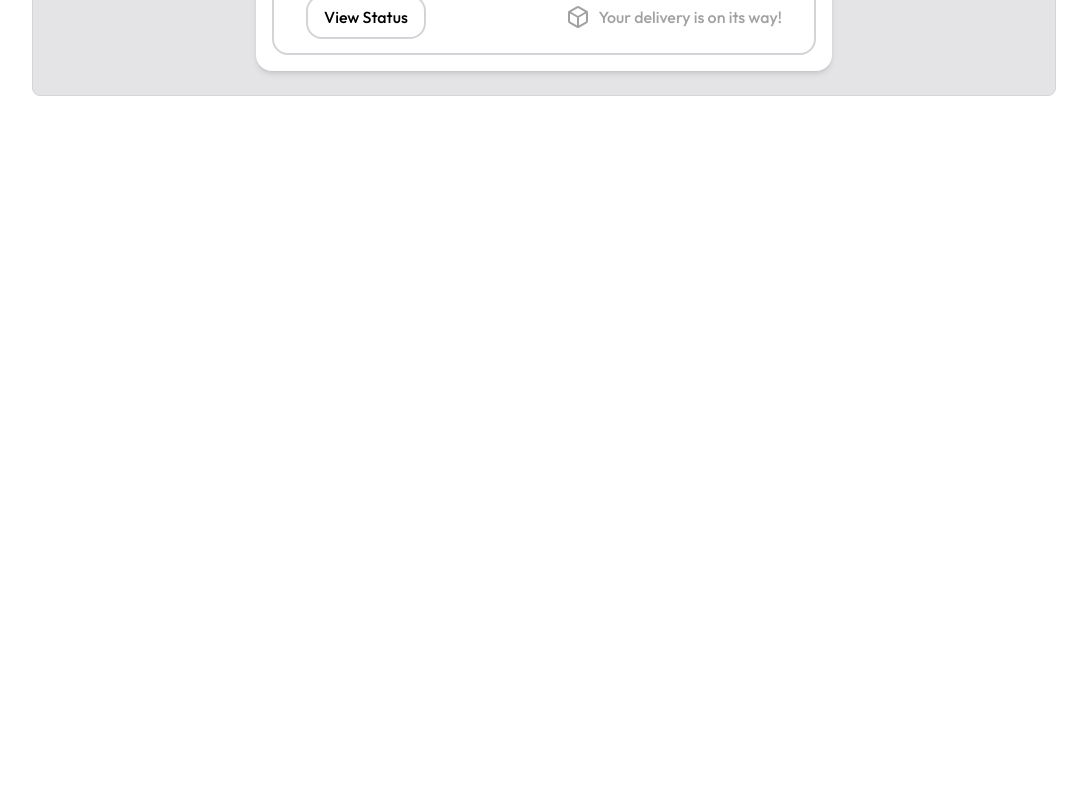
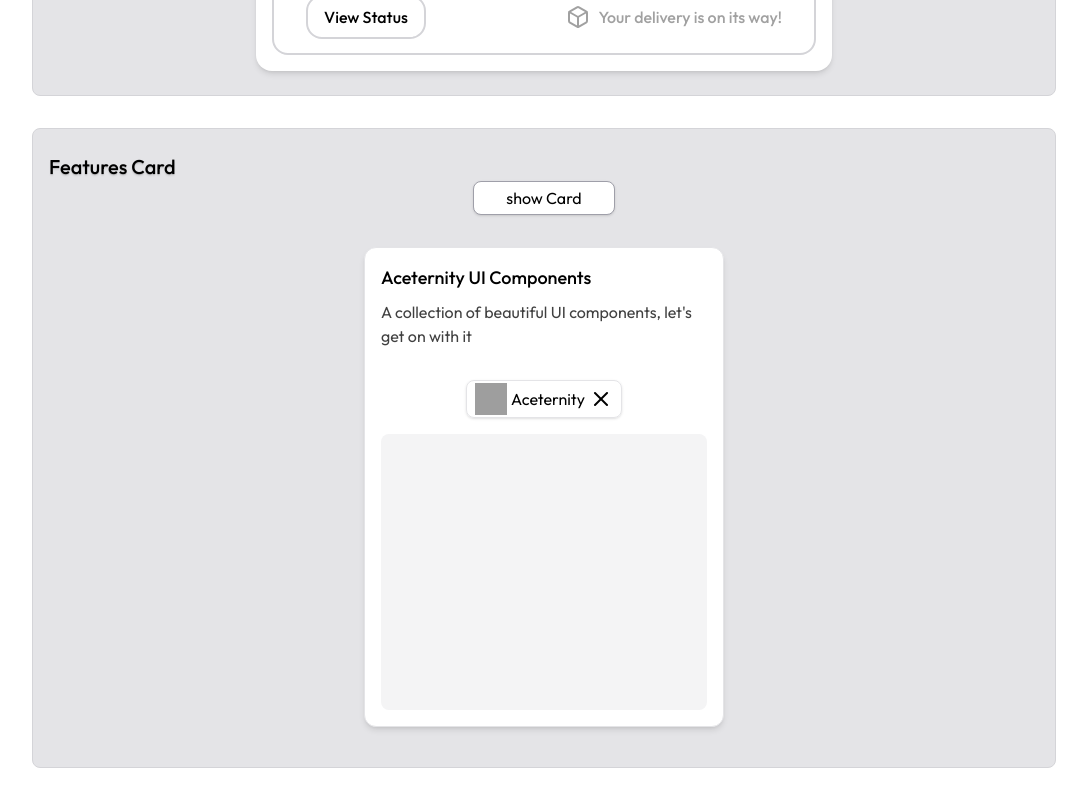
Before and after one commit to rishiraj1209/design-inspirations, a React (Vite) app in the folder ui-components/: page /cards in a window 1280 px wide. Shown: the part 615-1415 px from the top of the page, without its empty margins (96-1183 px from the left). Before the commit the page ends 969 px from the top, so only its background shows below. Built offline with nearby package versions, Linux system fonts and the light colour scheme; grey boxes are pictures that could not be loaded; the HTML template or start-up script is replaced by a standard one; a web font is replaced by a local one.

Commit message:
added aceternity features card

```diff
--- /dev/null
+++ b/ui-components/src/components/Cards/featuresCard/FeaturesCard.tsx
@@ -0,0 +1,118 @@
+import { Hourglass, MessageSquare, View, XIcon } from "lucide-react";
+import { AnimatePresence, motion } from "motion/react"
+import { useState } from "react";
+const FeaturesCard = () => {
+    const [open, setOpen] = useState(true);
+  return (
+    <div className="flex flex-col gap-8 items-center justify-center">
+        <motion.button
+        initial={{
+            scale:1
+        }}
+        whileTap={{
+            scale:0.9
+        }}
+        transition={{
+            type:'spring', stiffness:200, damping:20
+        }}
+
+        className="border px-8 py-1 rounded-lg border-zinc-400 bg-white shadow-sm" onClick={()=>{setOpen(true)}}>
+            show Card
+        </motion.button>
+        <AnimatePresence>
+            {open &&
+                (
+                <motion.div
+                initial={{
+                    opacity:0,
+                    scale:0.95,
+                    filter:"blur(10px)"
+                }}
+                animate={{
+                    opacity:1,
+                    scale:1,
+                    filter:"blur(0px)"
+                }}
+                exit={{
+                    opacity:0,
+                    scale:0.95,
+                    filter:"blur(10px)"
+                }}
+                transition={{
+                    type:'spring', stiffness:200, damping:20
+                }}
+                 className="bg-white h-120 max-w-90 mx-auto rounded-xl shadow-md flex flex-col p-4 border border-zinc-200">
+                    <h1 className="font-medium text-lg">Aceternity UI Components</h1>
+                    <p className="text-md text-neutral-700 mt-2">A collection of beautiful UI components, let's get on with it</p>
+
+                    <div className="flex items-center justify-center">
+                        <button onClick={()=>{setOpen(false)}} className="flex items-center gap-1 border border-zinc-200 rounded-lg px-2 py-0.5 shadow-sm mt-8 mb-4">
+                            <img src="https://ui.aceternity.com/logo-dark.png" alt="" className="w-8 h-8" />
+                            <p>Aceternity</p>
+                            <XIcon/>
+                        </button>
+                    </div>
+
+                    <div className="relative flex-1 bg-zinc-100 rounded-lg border-zinc-200">
+                        <motion.div
+                            initial={{
+                                opacity:0,
+                                filter:"blur(10px)",
+                                scale:0.95
+                            }}
+
+                            whileHover={{
+                                opacity:1,
+                                filter:"blur(0px)",
+                                scale:1
+                            }}
+                            transition={{
+                                type:'spring', stiffness:200, damping:20
+                            }}
+                         className="absolute inset-0 divide-y divide-zinc-300 bg-white border border-zinc-200 rounded-lg">
+                            <div className='flex gap-4 p-6'>
+                                <div className='h-10 w-10 bg-white bg-linear-to-br rounded-lg shadow-[0_1px_1px_rgba(0,0,0,0.05),0_4px_6px_rgba(34,42,53,0.04),0_24px_68px_rgba(47,48,55,0.05),0_2px_3px_rgba(0,0,0,0.04)] flex items-center justify-center'
+                                >
+                                    <MessageSquare className='w-6 h-6 text-neutral-600'/>
+                                </div>
+                                <div className='flex flex-col'>
+                                    <p className='text-sm font-semibold text-neutral-700'>Aceternity UI Components</p>
+                                    <p className='text-xs font-medium text-neutral-500 mt-1'>A collection of UI components</p>
+                                </div>
+                            </div>
+
+                            <div className='flex gap-4 p-6'>
+                                <div className='h-10 w-10 bg-white bg-linear-to-br rounded-lg shadow-[0_1px_1px_rgba(0,0,0,0.05),0_4px_6px_rgba(34,42,53,0.04),0_24px_68px_rgba(47,48,55,0.05),0_2px_3px_rgba(0,0,0,0.04)] flex items-center justify-center'
+                                >
+                                    <Hourglass className='w-6 h-6 text-neutral-600'/>
+                                </div>
+                                <div className='flex flex-col'>
+                                    <p className='text-sm font-semibold text-neutral-700'>24 hours turn around</p>
+                                    <p className='text-xs font-medium text-neutral-500 mt-1'>super fast delivery at warp speed</p>
+                                </div>
+                            </div>
+
+                            <div className='flex gap-4 p-6'>
+                                <div className='h-10 w-10 bg-white bg-linear-to-br rounded-lg shadow-[0_1px_1px_rgba(0,0,0,0.05),0_4px_6px_rgba(34,42,53,0.04),0_24px_68px_rgba(47,48,55,0.05),0_2px_3px_rgba(0,0,0,0.04)] flex items-center justify-center'>
+                                    <View className='w-6 h-6 text-neutral-600'/>
+                                </div>
+                                <div className='flex flex-col'>
+                                    <p className='text-sm font-semibold text-neutral-700'>360 days all around</p>
+                                    <p className='text-xs font-medium text-neutral-500 mt-1'>We are here to help you 24/7</p>
+                                </div>
+                            </div>
+                        </motion.div>
+                    </div>
+
+                </motion.div>
+                )
+            }
+        </AnimatePresence>
+
+    </div>
+
+
+  )
+}
+
+export default FeaturesCard
--- a/ui-components/src/pages/CardsPage.tsx
+++ b/ui-components/src/pages/CardsPage.tsx
@@ -1,15 +1,22 @@
 import DeliveryTrackerCard from "../components/Cards/deliveryTrackerCard/DeliveryTrackerCard"
+import FeaturesCard from "../components/Cards/featuresCard/FeaturesCard"
 
 const CardsPage = () => {
   return (
     <div className="min-h-screen p-8 w-full">
       <h1 className="text-4xl leading-tight text-transparent bg-clip-text font-bold bg-linear-to-b from-zinc-800 via-zinc-500 to-zinc-800 text-shadow-md">Cards</h1>
       <p className="text-xl text-shadow-sm text-neutral-600">A curated list of awesome, Card components</p>
-      <div className="min-h-screen mt-8">
+      <div className="min-h-screen mt-8 space-y-8">
         {/* delivery tracker card in motion */}
         <div className="bg-zinc-200 border border-zinc-300 rounded-lg px-4 py-6 max-w-5xl mx-auto">
           <h1 className="font-medium text-xl text-shadow-sm">Delivery Tracker Card</h1>
           <DeliveryTrackerCard/>
+        </div>
+
+        {/*Features card with motion */}
+        <div className="bg-zinc-200 border min-h-160 border-zinc-300 rounded-lg px-4 py-6 max-w-5xl mx-auto">
+          <h1 className="font-medium text-xl text-shadow-sm">Features Card</h1>
+          <FeaturesCard/>
         </div>
       </div>
     </div>
```
